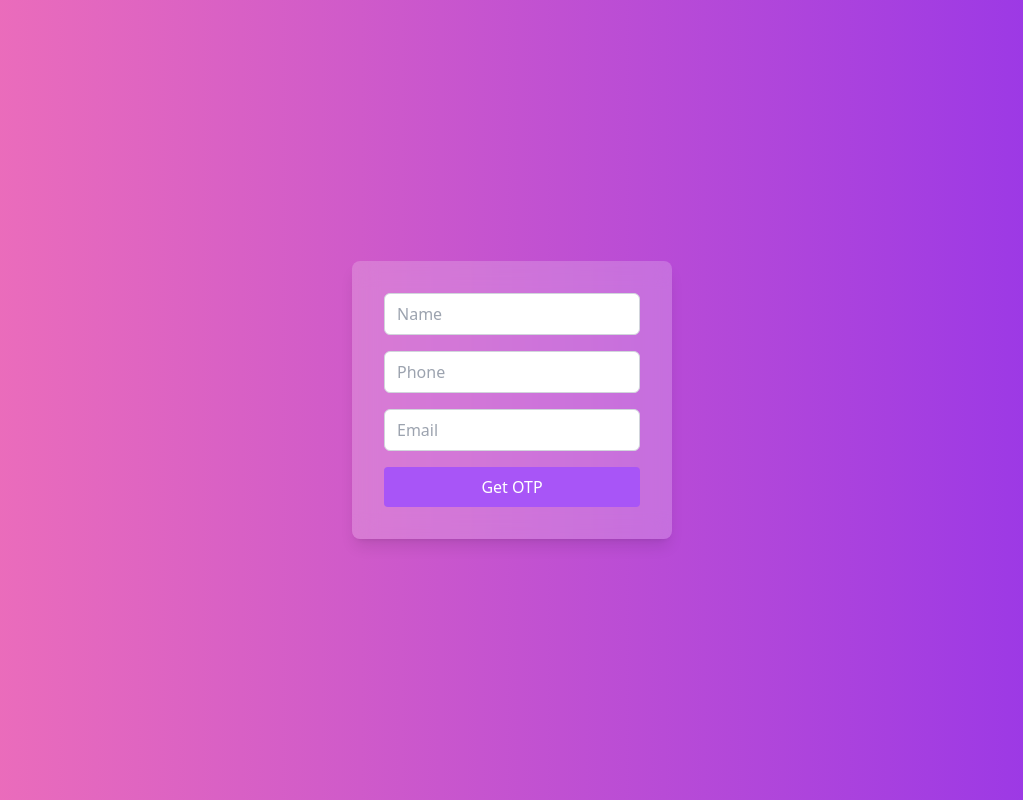
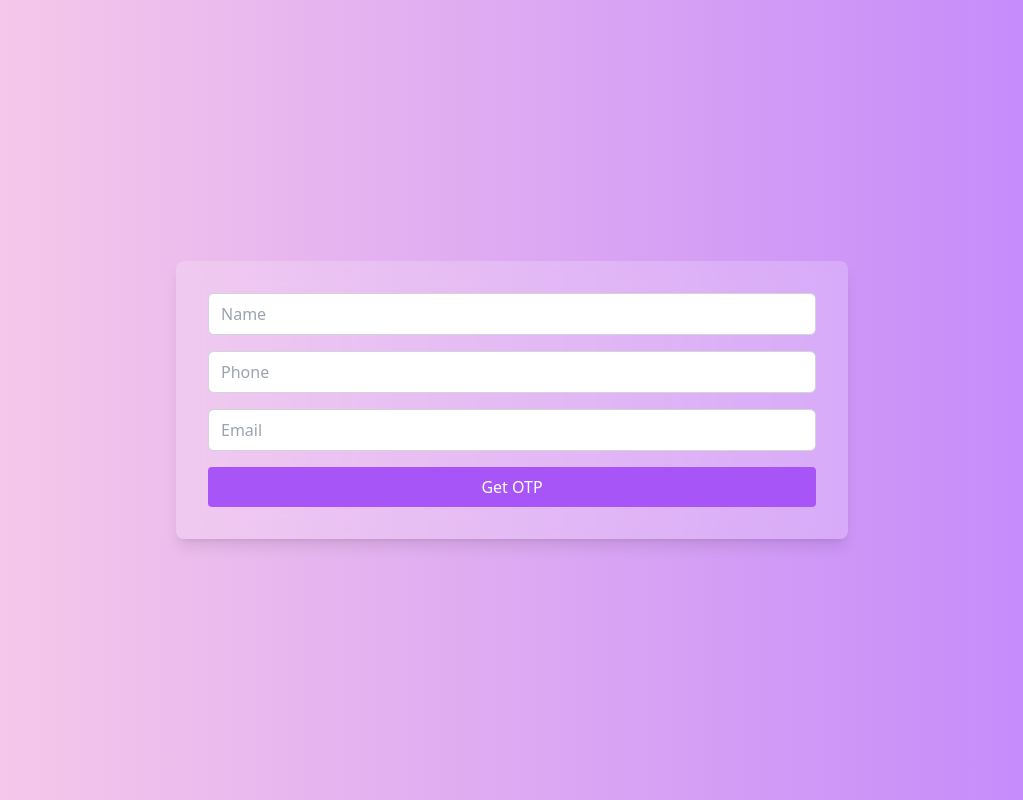
Before and after one commit to kumkum-bharti/BudgetSync, a React (Create React App) app in the folder frontend/: page /beginRegister in a window 1280 px wide. Shown: the whole page, without its empty margins (128-1151 px from the left). Built offline with nearby package versions, Linux system fonts and the light colour scheme.

Commit message:
tried integration of backend and frontend

```diff
--- a/frontend/package.json
+++ b/frontend/package.json
@@ -7,6 +7,7 @@
     "@testing-library/jest-dom": "^6.6.3",
     "@testing-library/react": "^16.3.0",
     "@testing-library/user-event": "^13.5.0",
+    "axios": "^1.10.0",
     "react": "^19.1.0",
     "react-dom": "^19.1.0",
     "react-router-dom": "^7.6.3",
--- a/frontend/src/pages/register.js
+++ b/frontend/src/pages/register.js
@@ -2,6 +2,8 @@ import { useState } from 'react';
 import { useFormStatus } from 'react-dom';
 import Textinput from '../components/Textinput';
 import '../index.css';
+import axios from 'axios';
+
 
 export default function Register() {
    const [name, setName] = useState('');
@@ -9,8 +11,13 @@ export default function Register() {
    const [email, setEmail] = useState('');
 
    function handleSubmit(e) {
-      e.preventDefault();
-      console.log(name, phone, email);
+      try{
+         const res=axios.post("http://localhost:3000/auth/beginRegister");
+         console.log('Response:', res.data);
+
+    } catch (err) {
+      console.error('Error submitting form:', err.response?.data || err.message);
+    }
    }
 
    function Button() {
@@ -27,10 +34,10 @@ export default function Register() {
    }
 
    return (
-      <div className="bg-gradient-to-r from-pink-400 to-purple-600 min-h-screen flex items-center justify-center">
+      <div className="bg-gradient-to-r from-pink-200 to-purple-400 min-h-screen flex items-center justify-center">
          <form
             onSubmit={handleSubmit}
-            className="  space-y-4 bg-white bg-opacity-20 backdrop-blur-md p-8 rounded-lg shadow-lg w-80 "
+            className="  space-y-4 bg-white bg-opacity-20 backdrop-blur-md p-8 rounded-lg shadow-lg w-full max-w-2xl mx-auto "
          >
             <Textinput
                label="Name"
```
Also changed, not shown: 1 other file (tests, documents, lock files or other folders).
